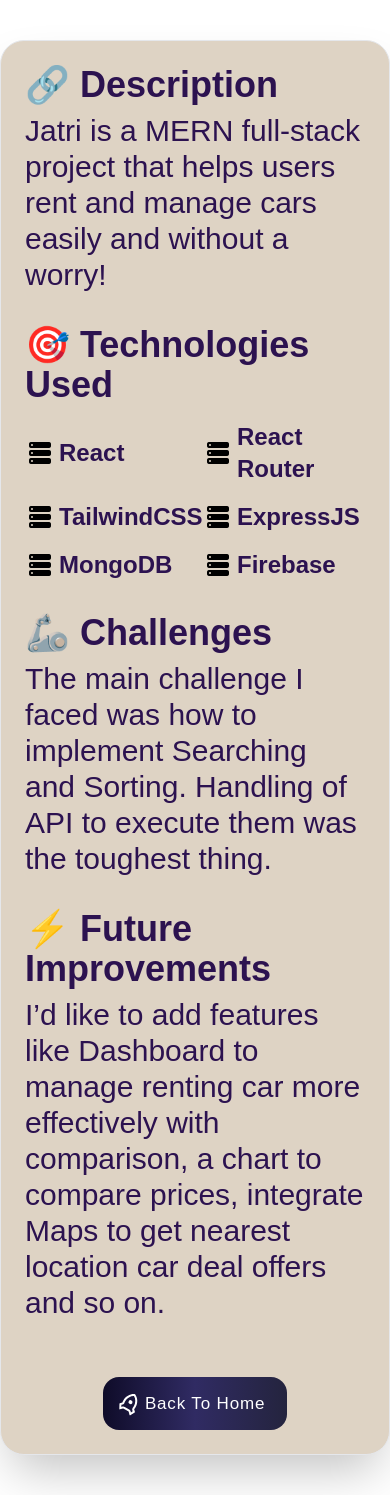
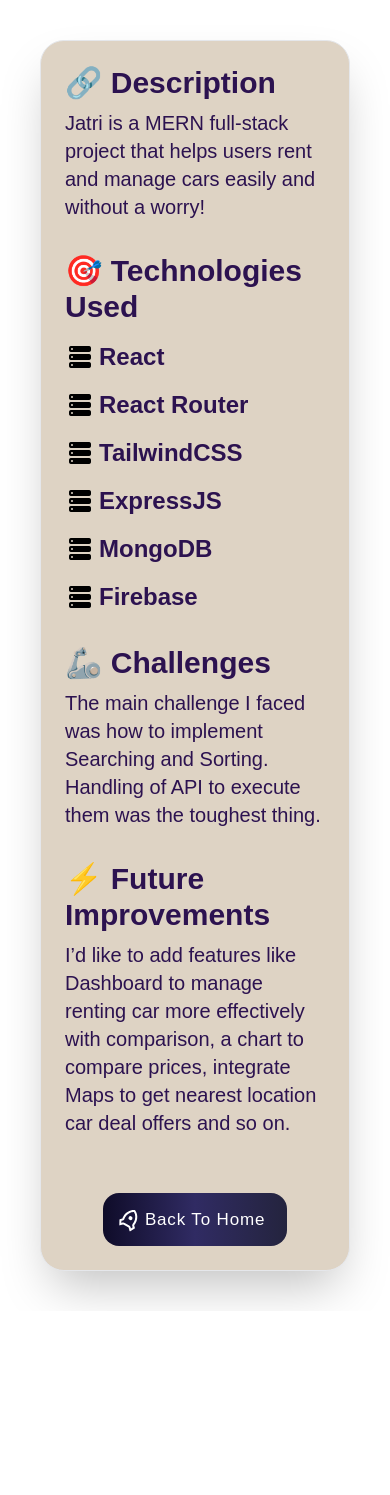
Before and after one commit to nusratmomita/Nushrath_Portfolio, a React (Vite) app: page /jatriDetails in a window 390 px wide. After the commit the page ends 1311 px from the top, so only its background shows below. Built offline with nearby package versions, Linux system fonts and the light colour scheme; a web font is replaced by a local one.

Commit message:
Fixed Project Details page responsive issue

```diff
--- a/src/Components/Header/Header.jsx
+++ b/src/Components/Header/Header.jsx
@@ -13,7 +13,7 @@ const Header = () => {
     }, []);
 
     return (
-        <div className={`navbar ${scrolled ? 'bg-[#693B93]/95 backdrop-blur-md shadow-lg' : 'bg-[#693B93]'} text-[#D9D9D9] p-4 lg:p-6 fixed top-0 z-50 transition-all duration-300`}>
+        <div className={`navbar ${scrolled ? 'bg-[#693B93]/95 backdrop-blur-md shadow-lg' : 'bg-[#693B93]'} text-[#D9D9D9] p-2 fixed top-0 z-50 transition-all duration-300`}>
             <div className="max-w-7xl mx-auto w-full flex justify-between items-center">
                 {/* Logo Section */}
                 <div className="navbar-start">
--- a/src/Components/Projects/Projects.jsx
+++ b/src/Components/Projects/Projects.jsx
@@ -13,7 +13,6 @@ const Projects = () => {
             <h1 className='text-6xl font-extrabold text-[#D9D9D9] text-left'>
               Projects
             </h1>
-            <div className='h-2 w-32 bg-[#D9D9D9] rounded-full mt-3'></div>
           </div>
 
            <div className='space-y-8'>
@@ -65,7 +64,7 @@ const Projects = () => {
 
                         <a href="https://github.com/nusratmomita/Aroggo-Client" target="_blank" rel="noopener noreferrer">
                             <button className='group/btn cursor-pointer bg-[#2C1250] hover:bg-[#1a0d30] text-white px-6 py-3 rounded-xl text-base font-semibold shadow-lg hover:shadow-xl transition-all duration-300 transform hover:-translate-y-1 flex items-center gap-2'>
-                                <FiGithub className='group-hover/btn:rotate-12 transition-transform duration-300'/> GitHub Repo
+                                <FiGithub className='group-hover/btn:rotate-12 transition-transform duration-300'/> Code
                             </button>
                         </a>
                         <Link to='/AroggoDetails'>
@@ -125,7 +124,7 @@ const Projects = () => {
 
                         <a href="https://github.com/nusratmomita/Jatri_Client" target="_blank" rel="noopener noreferrer">
                             <button className='group/btn cursor-pointer bg-[#2C1250] hover:bg-[#1a0d30] text-white px-6 py-3 rounded-xl text-base font-semibold shadow-lg hover:shadow-xl transition-all duration-300 transform hover:-translate-y-1 flex items-center gap-2'>
-                                <FiGithub className='group-hover/btn:rotate-12 transition-transform duration-300'/> GitHub Repo
+                                <FiGithub className='group-hover/btn:rotate-12 transition-transform duration-300'/> Code
                             </button>
                         </a>
                         <Link to='/jatriDetails'>
@@ -185,7 +184,7 @@ const Projects = () => {
 
                         <a href="https://github.com/nusratmomita/TechGigs_Client" target="_blank" rel="noopener noreferrer">
                             <button className='group/btn cursor-pointer bg-[#2C1250] hover:bg-[#1a0d30] text-white px-6 py-3 rounded-xl text-base font-semibold shadow-lg hover:shadow-xl transition-all duration-300 transform hover:-translate-y-1 flex items-center gap-2'>
-                                <FiGithub className='group-hover/btn:rotate-12 transition-transform duration-300'/> GitHub Repo
+                                <FiGithub className='group-hover/btn:rotate-12 transition-transform duration-300'/> Code
                             </button>
                         </a>
                         <Link to='/TechGigsDetails'>
--- a/src/Components/Projects/ProjectsDetails/JatriDetails.jsx
+++ b/src/Components/Projects/ProjectsDetails/JatriDetails.jsx
@@ -9,21 +9,21 @@ import techStack from '../../../assets/techStack.png';
 const JatriDetails = () => {
     return (
        <motion.div
-            className="card bg-[#DED3C4] shadow-2xl max-w-5xl mx-auto my-10 rounded-3xl border border-gray-200"
+            className="m-10 card bg-[#DED3C4] shadow-2xl lg:max-w-5xl lg:mx-auto my-10 rounded-3xl border border-gray-200"
             initial={{ opacity: 0, y: 50 }}
             animate={{ opacity: 1, y: 0 }}
             transition={{ duration: 0.6, ease: 'easeOut' }}>
             <div className="card-body space-y-6 text-[#2C1250]">
                 <section>
-                    <h2 className="text-4xl font-bold mb-2">🔗 Description</h2>
-                    <p className="text-3xl font-medium">
+                    <h2 className="text-3xl lg:text-4xl font-bold mb-2">🔗 Description</h2>
+                    <p className="text-xl lg:text-2xl font-medium">
                         Jatri is a MERN full-stack project that helps users rent and manage cars easily and without a worry!
                     </p>
                 </section>
 
                 <section>
-                    <h2 className="text-4xl font-bold mb-4">🎯 Technologies Used</h2>
-                    <ul className="grid grid-cols-2 gap-4 text-2xl font-bold">
+                    <h2 className="text-3xl lg:text-4xl font-bold mb-4">🎯 Technologies Used</h2>
+                    <ul className="grid grid-cols-1 lg:grid-cols-2 gap-4 text-2xl font-bold">
                         {
                             ["React","React Router" ,"TailwindCSS","ExpressJS", "MongoDB", "Firebase" ].map((tech, index) => (
                                 <li key={index} className="flex items-center gap-1">
@@ -36,15 +36,15 @@ const JatriDetails = () => {
                 </section>
 
                 <section>
-                    <h2 className="text-4xl font-bold  mb-2">🦾 Challenges</h2>
-                    <p className="text-3xl font-medium">
+                    <h2 className="text-3xl  lg:text-4xl font-bold  mb-2">🦾 Challenges</h2>
+                    <p className="text-xl lg:text-2xl font-medium">
                         The main challenge I faced was how to implement Searching and Sorting. Handling of API to execute them was the toughest thing.
                     </p>
                 </section>
 
                 <section>
-                    <h2 className="text-4xl font-bold  mb-2">⚡ Future Improvements</h2>
-                    <p className="text-3xl font-medium">
+                    <h2 className="text-3xl lg:text-4xl font-bold  mb-2">⚡ Future Improvements</h2>
+                    <p className="text-xl lg:text-2xl  font-medium">
                         I’d like to add features like Dashboard to manage renting car more effectively with comparison, a chart to compare prices, integrate Maps to get nearest location car deal offers and so on.
                     </p>
                 </section>
--- a/src/Components/Projects/ProjectsDetails/TechGigs.jsx
+++ b/src/Components/Projects/ProjectsDetails/TechGigs.jsx
@@ -8,20 +8,20 @@ import techStack from '../../../assets/techStack.png';
 const TechGigs = () => {
     return (
          <motion.div
-            className="card bg-[#DED3C4] shadow-6xl max-w-5xl mx-auto my-10 rounded-3xl border border-gray-200"
+            className="m-10 card bg-[#DED3C4] shadow-2xl lg:max-w-5xl lg:mx-auto my-10 rounded-3xl border border-gray-200"
             initial={{ opacity: 0, y: 50 }}
             animate={{ opacity: 1, y: 0 }}
             transition={{ duration: 0.6, ease: 'easeOut' }}>
             <div className="card-body space-y-6 text-[#2C1250]">
                 <section>
-                    <h2 className="text-4xl font-bold mb-2">🔗 Description</h2>
-                    <p className="text-2xl font-medium">
+                    <h2 className="text-3xl lg:text-4xl font-bold mb-2">🔗 Description</h2>
+                    <p className="text-xl lg:text-2xl font-medium">
                         Built with MERN stack, TechGigs is a full-stack project that helps users to pick tasks according to their choices!                    </p>
                 </section>
 
                 <section>
-                    <h2 className="text-4xl font-bold mb-4">🎯 Technologies Used</h2>
-                    <ul className="grid grid-cols-2 gap-4 text-2xl font-bold">
+                    <h2 className="text-3xl lg:text-4xl font-bold mb-4">🎯 Technologies Used</h2>
+                    <ul className="grid grid-cols-1 lg:grid-cols-2 gap-4 text-xl lg:text-2xl font-bold">
                         {
                             ["React","React Router" , "TailwindCSS","ExpressJS", "MongoDB", "Firebase" ].map((tech, index) => (
                                 <li key={index} className="flex items-center gap-1">
@@ -34,15 +34,15 @@ const TechGigs = () => {
                 </section>
 
                 <section>
-                    <h2 className="text-4xl font-bold  mb-2">🦾 Challenges</h2>
-                    <p className="text-2xl font-medium">
+                    <h2 className="text-3xl lg:text-4xl font-bold  mb-2">🦾 Challenges</h2>
+                    <p className="text-xl lg:text-2xl font-medium">
                         The main challenge I faced was how to integrate API and show them in the frontend. Specially for the Featured task section as I had to manipulate data to show them in a certain order wise.
                     </p>
                 </section>
 
                 <section>
-                    <h2 className="text-4xl font-bold  mb-2">⚡ Future Improvements</h2>
-                    <p className="text-2xl font-medium">
+                    <h2 className="text-3xl lg:text-4xl font-bold  mb-2">⚡ Future Improvements</h2>
+                    <p className="text-xl lg:text-2xl font-medium">
                         I’d like to add features like tasks searching, a premium feature with some email notification and implement toggle theme feature.
                     </p>
                 </section>
```
Also changed, not shown: src/Components/Projects/ProjectsDetails/AroggoDetails.jsx (+10 -10 lines), src/Components/ContactMe/ContactMe.jsx (line endings or trailing spaces).
